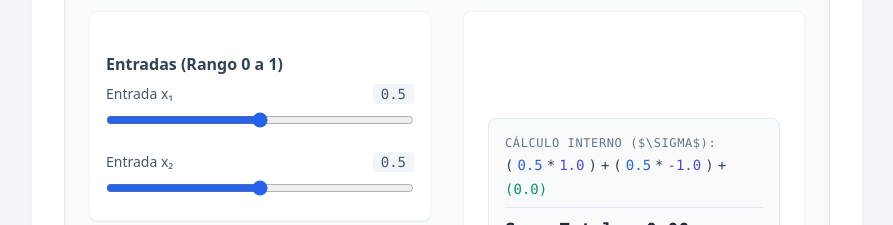
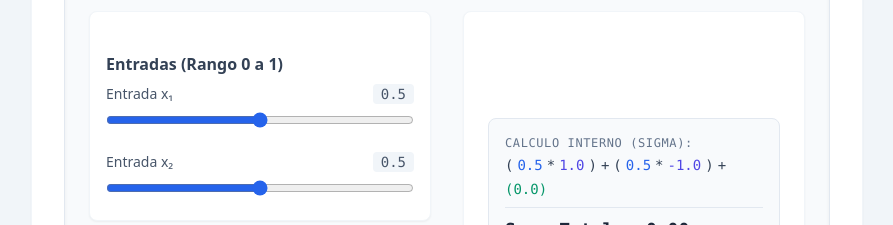
Before and after one commit to sebasao89/diplomado_AI, a React (Vite) app: page /semana/1 in a window 1280 px wide. Shown: the part 1700-1925 px from the top of the page, without its empty margins (193-1086 px from the left). Built offline with nearby package versions, Linux system fonts and the light colour scheme.

Commit message:
fix: correct spelling in internal calculation label in PerceptronSimulator

```diff
--- a/semana1.jsx
+++ b/semana1.jsx
@@ -67,7 +67,7 @@ const PerceptronSimulator = () => {
 
         <div className="flex flex-col justify-center items-center bg-white p-6 rounded-lg shadow-sm border border-slate-100">
           <div className="w-full mb-6 p-4 bg-slate-50 rounded-lg font-mono text-sm border border-slate-200">
-            <div className="text-slate-500 mb-1 text-xs uppercase tracking-wider">Cálculo Interno ($\Sigma$):</div>
+            <div className="text-slate-500 mb-1 text-xs uppercase tracking-wider">Calculo interno (Sigma):</div>
             <div className="flex flex-wrap items-center gap-1">
               <span>(</span><span className="text-blue-600">{x1.toFixed(1)}</span>
               <span>*</span><span className="text-indigo-600">{w1.toFixed(1)}</span><span>)</span>
```
